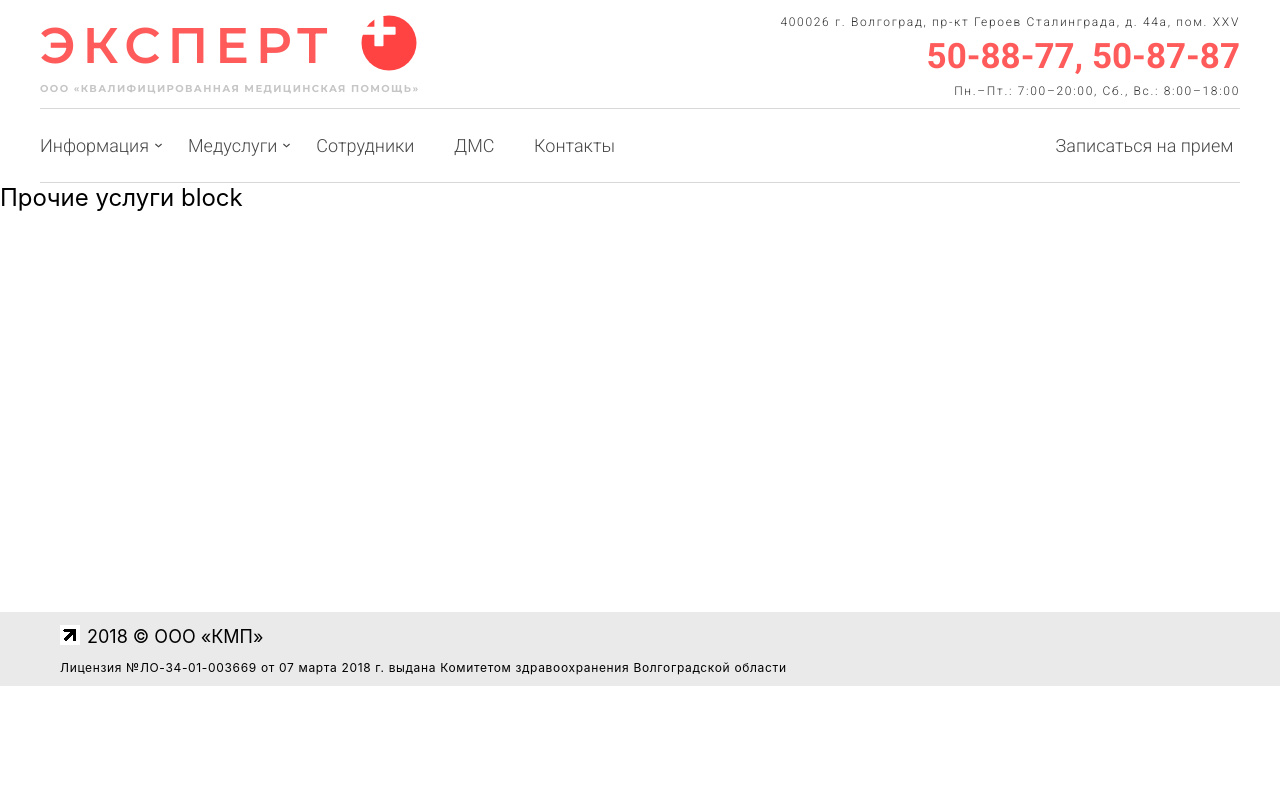
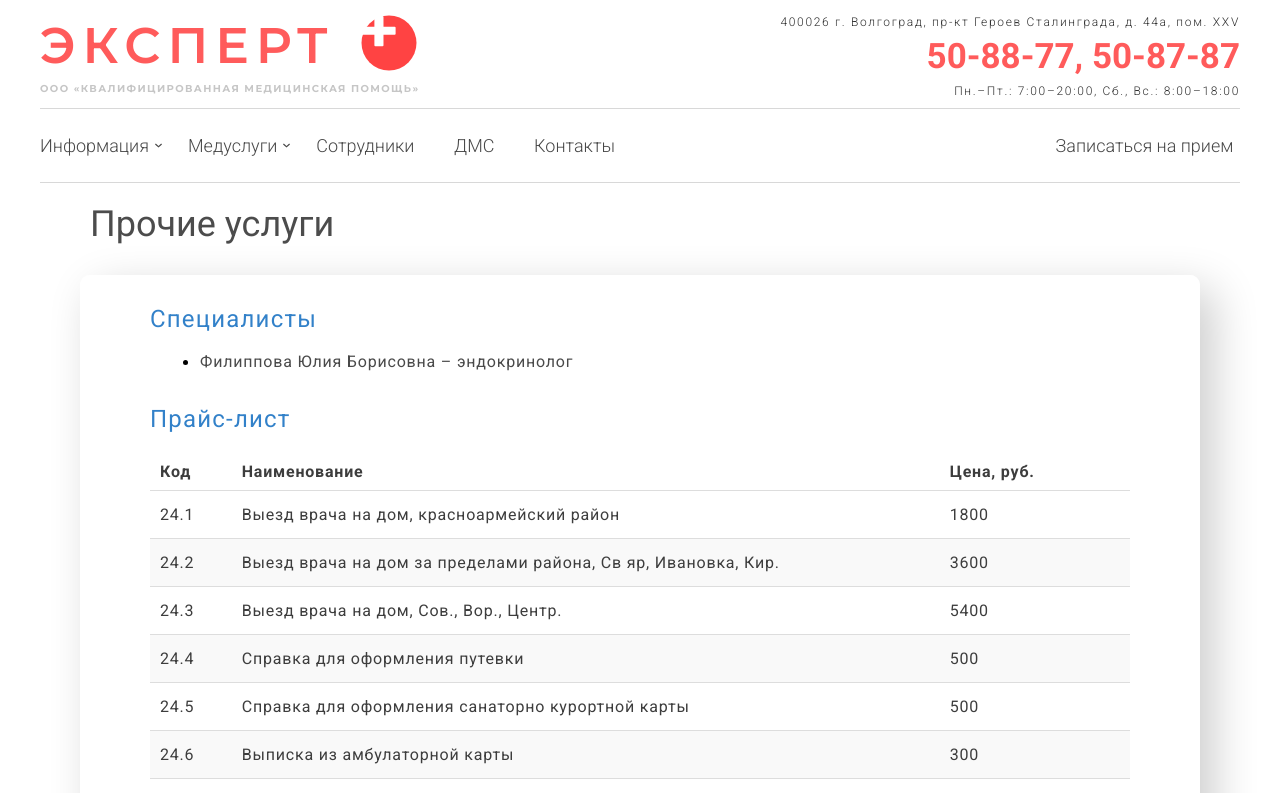
Before and after one commit to CanUFeelMyHeart/expertPlus, a React (Create React App) app in the folder medical-clinic-expert/: page /services/prochie-uslugi in a window 1280 px wide. Shown: the top 793 px of the page. Built offline with nearby package versions, Linux system fonts and the light colour scheme; the HTML template or start-up script is replaced by a standard one.

Commit message:
other services page is set

```diff
--- a/medical-clinic-expert/src/pages/ServicesPages/OtherServicesPage/OtherServicesPage.jsx
+++ b/medical-clinic-expert/src/pages/ServicesPages/OtherServicesPage/OtherServicesPage.jsx
@@ -1,10 +1,21 @@
 import React from "react";
+import { InformationContainerComponent } from "../../../components/InformationContainerComponent/InformationContainerComponent";
+import { PriceListComponent } from "../../../components/PriceListComponent/PriceListComponent";
+import { ServicesSpecialistsComponent } from "../../../components/ServicesSpecialistsComponent/ServicesSpecialistsComponent";
+import { OfertaComponent } from "../../../components/PriceListComponent/OfertaComponent";
+import { SpecialistsInfoOtherServices } from "./SpecialistsInfoOtherServices";
+import { priceInfoOtherServices } from "./PriceInfoOtherServices";
 
 export const OtherServicesPage = () => {
     return (
         <div className="OtherServicesPage">
-            <h2>Прочие услуги block</h2>
-
+            <InformationContainerComponent header="Прочие услуги">
+                <ServicesSpecialistsComponent
+                    specialists={SpecialistsInfoOtherServices}
+                />
+                <PriceListComponent priceInfo={priceInfoOtherServices} />
+            </InformationContainerComponent>
+            <OfertaComponent />
         </div>
     );
 };
--- /dev/null
+++ b/medical-clinic-expert/src/pages/ServicesPages/OtherServicesPage/PriceInfoOtherServices.jsx
@@ -0,0 +1,37 @@
+export const priceInfoOtherServices = [
+    {
+        code: "24.1",
+        name: "Выезд врача на дом, красноармейский район",
+        price: "1800",
+    },
+    {
+        code: "24.2",
+        name: "Выезд врача на дом за пределами района, Св яр, Ивановка, Кир.",
+        price: "3600",
+    },
+    {
+        code: "24.3",
+        name: "Выезд врача на дом, Сов., Вор., Центр.",
+        price: "5400",
+    },
+    {
+        code: "24.4",
+        name: "Справка для оформления путевки",
+        price: "500",
+    },
+    {
+        code: "24.5",
+        name: "Справка для оформления санаторно курортной карты",
+        price: "500",
+    },
+    {
+        code: "24.6",
+        name: "Выписка из амбулаторной карты",
+        price: "300",
+    },
+    {
+        code: "24.7",
+        name: "Выдача справки для посещения бассейна",
+        price: "500",
+    }
+];
--- /dev/null
+++ b/medical-clinic-expert/src/pages/ServicesPages/OtherServicesPage/SpecialistsInfoOtherServices.jsx
@@ -0,0 +1,3 @@
+export const SpecialistsInfoOtherServices = [
+    "Филиппова Юлия Борисовна – эндокринолог"
+];
```
